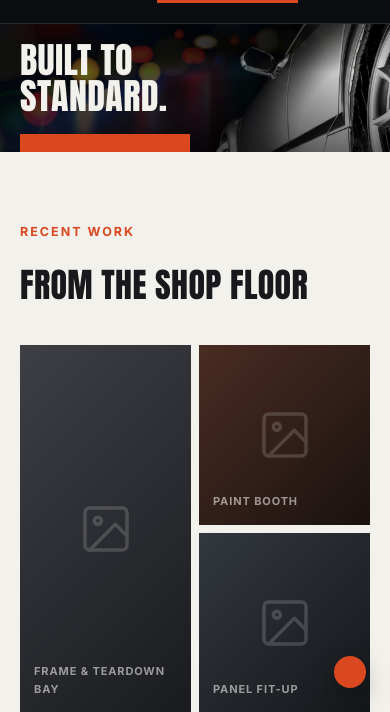
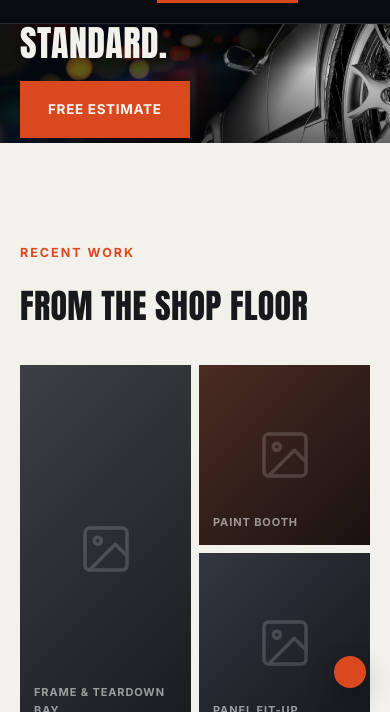
Before and after one commit to MUSO-VENTURES/Tri-Valley-Auto-Body, a plain HTML site: page index.html in a window 390 px wide. Shown: the part 132-844 px from the top of the page. Drawn offline with Linux system fonts and the light colour scheme.

Commit message:
Fix hero background lock (peek-through) and add language label
- Rebuilt the hero as a wrapper containing a position:sticky photo
  layer, sized slightly taller than the visible band so sticky has
  actual room to hold — a same-height sticky child has zero stick
  range and silently does nothing, which is what was broken before.
  Also removes a page-wide section{padding:96px} rule and an
  overflow:hidden that were independently breaking the layout and the
  stick behavior. Net effect: the photo now holds in place while the
  headline scrolls up over it, then releases cleanly with no bleed
  into the next section.
- Added a "Language" label next to the language dropdown button,
  translated across all 10 languages, hidden on narrow screens

```diff
--- a/css/styles.css
+++ b/css/styles.css
@@ -65,7 +65,9 @@
 .topbar .wrap{display:flex;justify-content:space-between;align-items:center;padding:9px 32px;flex-wrap:wrap;gap:8px;}
 .topbar .left{display:flex;gap:22px;flex-wrap:wrap;}
 .topbar a:hover{color:var(--accent);}
-.lang-toggle{position:relative;}
+.lang-toggle{position:relative;display:flex;align-items:center;gap:10px;}
+.lang-toggle-label{font-size:11.5px;font-weight:600;letter-spacing:0.04em;color:var(--text-lo);white-space:nowrap;}
+@media (max-width:640px){.lang-toggle-label{display:none;}}
 .lang-toggle-trigger{
   display:flex;align-items:center;gap:6px;background:var(--accent);color:var(--white);
   border:1px solid var(--accent);border-radius:14px;font-size:11px;font-weight:700;
@@ -130,37 +132,36 @@
 }
 
 /* HERO PHOTO BAND (home) */
-.hero-photo{position:relative;color:var(--text-hi);aspect-ratio:1376/420;overflow:hidden;}
+.hero-photo-wrap{position:relative;color:var(--text-hi);padding:0;}
 .hero-photo-bg{
-  position:absolute;top:0;left:0;right:0;bottom:0;z-index:0;
+  position:sticky;top:0;z-index:0;
   background-size:cover;background-position:center;
 }
-.hero-photo-bg.is-locked{position:fixed;top:0;bottom:auto;}
-.hero-photo::after{
-  content:"";position:absolute;inset:0;z-index:1;pointer-events:none;
+.hero-photo-bg::after{
+  content:"";position:absolute;inset:0;pointer-events:none;
   background:linear-gradient(180deg,rgba(0,0,0,.45) 0%,rgba(0,0,0,.15) 38%,rgba(0,0,0,.6) 100%);
 }
-.hero-photo .inner{position:relative;z-index:2;height:100%;display:flex;flex-direction:column;justify-content:center;padding-top:48px;padding-bottom:48px;}
-.hero-photo .headline{font-size:56px;line-height:0.98;max-width:640px;}
-.hero-photo .meta-row{display:flex;gap:26px;flex-wrap:wrap;margin-top:24px;}
-.hero-photo .meta-chip{color:var(--text-lo);}
-.hero-photo .ctas{display:flex;gap:16px;margin-top:38px;flex-wrap:wrap;}
-@media (max-width:980px){.hero-photo .headline{font-size:36px;} .hero-photo .meta-row{display:none;} .hero-photo .ctas{margin-top:20px;}}
+.hero-photo-wrap .inner{position:absolute;top:0;left:0;right:0;z-index:2;display:flex;flex-direction:column;justify-content:center;padding-top:48px;padding-bottom:48px;}
+.hero-photo-wrap .headline{font-size:56px;line-height:0.98;max-width:640px;}
+.hero-photo-wrap .meta-row{display:flex;gap:26px;flex-wrap:wrap;margin-top:24px;}
+.hero-photo-wrap .meta-chip{color:var(--text-lo);}
+.hero-photo-wrap .ctas{display:flex;gap:16px;margin-top:38px;flex-wrap:wrap;}
+@media (max-width:980px){.hero-photo-wrap .headline{font-size:36px;} .hero-photo-wrap .meta-row{display:none;} .hero-photo-wrap .ctas{margin-top:20px;}}
 
 /* HERO text animate-in on load */
 @keyframes heroFadeUp{
   from{opacity:0;transform:translateY(26px);}
   to{opacity:1;transform:translateY(0);}
 }
-.hero-photo .eyebrow,.hero-photo .headline,.hero-photo .meta-row,.hero-photo .ctas{
+.hero-photo-wrap .eyebrow,.hero-photo-wrap .headline,.hero-photo-wrap .meta-row,.hero-photo-wrap .ctas{
   opacity:0;animation:heroFadeUp .9s cubic-bezier(.16,.84,.44,1) forwards;
 }
-.hero-photo .eyebrow{animation-delay:.1s;}
-.hero-photo .headline{animation-delay:.28s;}
-.hero-photo .meta-row{animation-delay:.55s;}
-.hero-photo .ctas{animation-delay:.7s;}
+.hero-photo-wrap .eyebrow{animation-delay:.1s;}
+.hero-photo-wrap .headline{animation-delay:.28s;}
+.hero-photo-wrap .meta-row{animation-delay:.55s;}
+.hero-photo-wrap .ctas{animation-delay:.7s;}
 @media (prefers-reduced-motion:reduce){
-  .hero-photo .eyebrow,.hero-photo .headline,.hero-photo .meta-row,.hero-photo .ctas{animation:none;opacity:1;}
+  .hero-photo-wrap .eyebrow,.hero-photo-wrap .headline,.hero-photo-wrap .meta-row,.hero-photo-wrap .ctas{animation:none;opacity:1;}
 }
 
 .meta-chip{display:flex;align-items:center;gap:8px;font-size:13px;font-weight:600;color:var(--body-soft);}
--- a/index.html
+++ b/index.html
@@ -19,6 +19,7 @@
       <a href="#contact" data-i18n="topbar.hours">Mon–Fri · 8am–5pm</a>
     </div>
     <div class="lang-toggle" data-lang-dropdown>
+      <span class="lang-toggle-label" data-i18n="topbar.language">Language</span>
       <button class="lang-toggle-trigger" type="button" aria-haspopup="listbox" aria-expanded="false" data-lang-trigger>
         <span data-lang-trigger-label>EN</span>
         <svg viewBox="0 0 24 24" fill="none" stroke="currentColor" stroke-width="2.5"><polyline points="6 9 12 15 18 9"/></svg>
@@ -63,8 +64,8 @@
 <div class="nav-scrim"></div>
 
 <!-- HERO -->
-<section class="hero-photo grain" id="top">
-  <div class="hero-photo-bg" data-parallax style="background-image:url('images/hero-shop.jpg');"></div>
+<section class="hero-photo-wrap" id="top">
+  <div class="hero-photo-bg grain" style="background-image:url('images/hero-shop.jpg');"></div>
   <div class="wrap inner">
     <span class="eyebrow" data-i18n="hero.eyebrow">Family-Owned Since 1980</span>
     <h1 class="headline" data-i18n-html="hero.headline">Built to<br>Standard.</h1>
--- a/js/i18n.js
+++ b/js/i18n.js
@@ -28,7 +28,7 @@
 
   var T = {
     EN: {
-      topbar: { hours: "Mon–Fri · 8am–5pm" },
+      topbar: { hours: "Mon–Fri · 8am–5pm", language: "Language" },
       nav: { services: "Services", gallery: "Gallery", about: "About", reviews: "Reviews", contact: "Contact", callNow: "Call Now" },
       cta: {
         freeEstimate: "Free Estimate",
@@ -171,7 +171,7 @@
     },
 
     ES: {
-      topbar: { hours: "Lun–Vie · 8am–5pm" },
+      topbar: { hours: "Lun–Vie · 8am–5pm", language: "Idioma" },
       nav: { services: "Servicios", gallery: "Galería", about: "Nosotros", reviews: "Reseñas", contact: "Contacto", callNow: "Llamar" },
       cta: {
         freeEstimate: "Presupuesto Gratis",
@@ -314,7 +314,7 @@
     },
 
     AR: {
-      topbar: { hours: "الإثنين–الجمعة · 8ص–5م" },
+      topbar: { hours: "الإثنين–الجمعة · 8ص–5م", language: "اللغة" },
       nav: { services: "الخدمات", gallery: "المعرض", about: "من نحن", reviews: "التقييمات", contact: "اتصل بنا", callNow: "اتصل الآن" },
       cta: {
         freeEstimate: "تقدير مجاني",
@@ -457,7 +457,7 @@
     },
 
     ZH: {
-      topbar: { hours: "周一至周五 · 上午8点–下午5点" },
+      topbar: { hours: "周一至周五 · 上午8点–下午5点", language: "语言" },
       nav: { services: "服务项目", gallery: "作品展示", about: "关于我们", reviews: "客户评价", contact: "联系我们", callNow: "立即致电" },
       cta: {
         freeEstimate: "免费估价",
@@ -600,7 +600,7 @@
     },
 
     GU: {
-      topbar: { hours: "સોમ–શુક્ર · સવારે 8–સાંજે 5" },
+      topbar: { hours: "સોમ–શુક્ર · સવારે 8–સાંજે 5", language: "ભાષા" },
       nav: { services: "સેવાઓ", gallery: "ગેલેરી", about: "અમારા વિશે", reviews: "સમીક્ષાઓ", contact: "સંપર્ક", callNow: "હમણાં કૉલ કરો" },
       cta: {
         freeEstimate: "મફત અંદાજ",
@@ -743,7 +743,7 @@
     },
 
     HI: {
-      topbar: { hours: "सोम–शुक्र · सुबह 8–शाम 5" },
+      topbar: { hours: "सोम–शुक्र · सुबह 8–शाम 5", language: "भाषा" },
       nav: { services: "सेवाएं", gallery: "गैलरी", about: "हमारे बारे में", reviews: "समीक्षाएं", contact: "संपर्क करें", callNow: "अभी कॉल करें" },
       cta: {
         freeEstimate: "मुफ़्त अनुमान",
@@ -886,7 +886,7 @@
     },
 
     IT: {
-      topbar: { hours: "Lun–Ven · 8:00–17:00" },
+      topbar: { hours: "Lun–Ven · 8:00–17:00", language: "Lingua" },
       nav: { services: "Servizi", gallery: "Galleria", about: "Chi Siamo", reviews: "Recensioni", contact: "Contatti", callNow: "Chiama Ora" },
       cta: {
         freeEstimate: "Preventivo Gratuito",
@@ -1029,7 +1029,7 @@
     },
 
     KO: {
-      topbar: { hours: "월–금 · 오전 8시–오후 5시" },
+      topbar: { hours: "월–금 · 오전 8시–오후 5시", language: "언어" },
       nav: { services: "서비스", gallery: "갤러리", about: "회사 소개", reviews: "고객 후기", contact: "문의하기", callNow: "지금 전화하기" },
       cta: {
         freeEstimate: "무료 견적",
@@ -1172,7 +1172,7 @@
     },
 
     PL: {
-      topbar: { hours: "Pon–Pt · 8:00–17:00" },
+      topbar: { hours: "Pon–Pt · 8:00–17:00", language: "Język" },
       nav: { services: "Usługi", gallery: "Galeria", about: "O Nas", reviews: "Opinie", contact: "Kontakt", callNow: "Zadzwoń Teraz" },
       cta: {
         freeEstimate: "Bezpłatna Wycena",
@@ -1315,7 +1315,7 @@
     },
 
     PT: {
-      topbar: { hours: "Seg–Sex · 8h–17h" },
+      topbar: { hours: "Seg–Sex · 8h–17h", language: "Idioma" },
       nav: { services: "Serviços", gallery: "Galeria", about: "Sobre Nós", reviews: "Avaliações", contact: "Contato", callNow: "Ligue Agora" },
       cta: {
         freeEstimate: "Orçamento Gratuito",
--- a/js/main.js
+++ b/js/main.js
@@ -190,54 +190,32 @@
     window.addEventListener("scroll", update, { passive: true });
   }
 
-  /* ---------- Hero background lock ----------
-     Pins the hero photo to the top of the viewport (position:fixed,
-     sized to the hero's own height) for exactly as long as the hero
-     section is scrolling past, so the image holds still on screen
-     while the headline scrolls up over it. Unpins once the section has
-     fully scrolled by, so it never covers later content.
+  /* ---------- Hero sticky background sizing ----------
+     .hero-photo-bg locks in place via CSS position:sticky while its
+     wrapper scrolls past, then releases automatically once the wrapper
+     is gone — no scroll-tracking JS needed for that part. But sticky
+     only has room to "stick" if its containing block is taller than
+     the sticky element itself (zero height difference = zero stick
+     range), so the wrapper is sized slightly taller (1.25x) than the
+     natural photo-band height here — just enough lock/reveal room for
+     the headline to scroll up and off before the next section takes
+     over, without leaving a dead empty gap in between. */
+  function initHeroStickyBg() {
+    var bg = document.querySelector(".hero-photo-bg");
+    var wrap = document.querySelector(".hero-photo-wrap");
+    var inner = wrap && wrap.querySelector(".inner");
+    if (!bg || !wrap || !inner) return;
+    var RATIO = 420 / 1376; // native photo aspect ratio (height / width)
 
-     Deliberately NOT using CSS background-attachment:fixed — that
-     sizes background-size:cover against the viewport instead of the
-     element, which crops the sides of the photo unpredictably
-     depending on window shape. Sizing the locked box to the hero's own
-     measured height keeps the aspect ratio (and crop) identical to the
-     unlocked state. */
-  function initHeroParallax() {
-    var bg = document.querySelector("[data-parallax]");
-    if (!bg) return;
-    var section = bg.closest(".hero-photo");
-    if (!section) return;
-    if (window.matchMedia("(prefers-reduced-motion: reduce)").matches) return;
-
-    var ticking = false;
-    var heroHeight = 0;
-
-    function measure() {
-      heroHeight = section.offsetHeight;
+    function sync() {
+      var bandHeight = wrap.offsetWidth * RATIO;
+      wrap.style.height = bandHeight * 1.25 + "px";
+      bg.style.height = bandHeight + "px";
+      inner.style.height = bandHeight + "px";
     }
-
-    function update() {
-      var rect = section.getBoundingClientRect();
-      var inRange = rect.top <= 0 && rect.bottom > 0;
-      bg.classList.toggle("is-locked", inRange);
-      bg.style.height = inRange ? heroHeight + "px" : "";
-      ticking = false;
-    }
-    function onScroll() {
-      if (!ticking) {
-        window.requestAnimationFrame(update);
-        ticking = true;
-      }
-    }
-
-    measure();
-    update();
-    window.addEventListener("scroll", onScroll, { passive: true });
-    window.addEventListener("resize", function () {
-      measure();
-      update();
-    });
+    sync();
+    window.addEventListener("resize", sync);
+    window.addEventListener("load", sync);
   }
 
   document.addEventListener("DOMContentLoaded", function () {
@@ -246,7 +224,7 @@
     initLangToggle();
     initScrollSpy();
     initNavScrollState();
-    initHeroParallax();
+    initHeroStickyBg();
   });
 
   window.TVAB = window.TVAB || {};
```
